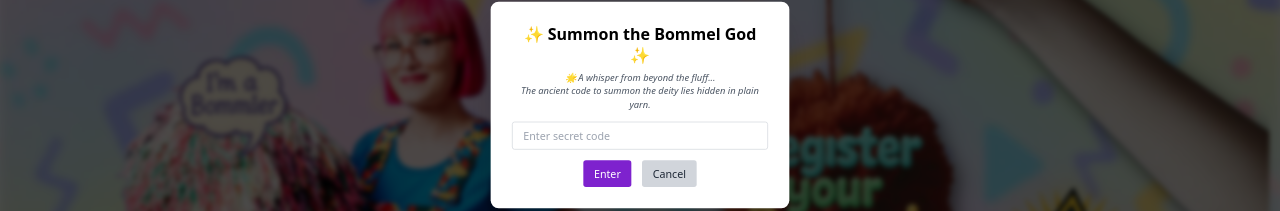
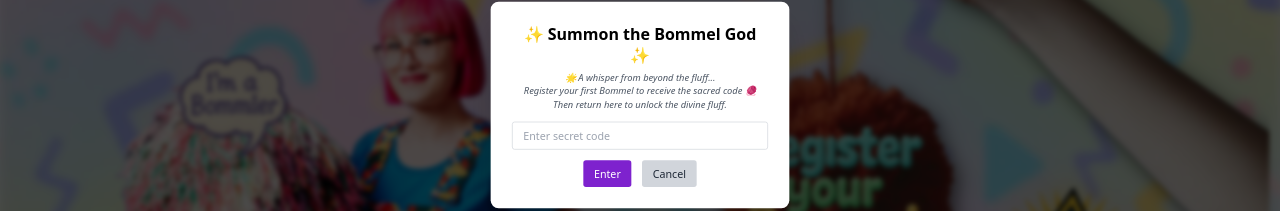
Before and after one commit to eatingpeoplelabel/mybommel, a Next.js app: page / in a window 1280 px wide. Both pictures are taken after a click on the button 1073 px from the left and 506 px from the top of the page. Shown: the part 255-466 px from the top of the page. Built offline with nearby package versions, Linux system fonts and the light colour scheme; no server answers; the database is empty.

Commit message:
Update: general improvements and fixes

```diff
--- a/components/DesktopHome.tsx
+++ b/components/DesktopHome.tsx
@@ -184,9 +184,10 @@ export default function DesktopHome() {
                 <div className="bg-white rounded-xl p-8 max-w-md w-full text-center shadow-2xl relative">
                   <h2 className="text-2xl font-bold mb-2">✨ Summon the Bommel God ✨</h2>
                   <p className="text-sm text-gray-600 italic mb-4">
-                    🌟 A whisper from beyond the fluff...<br />
-                    The ancient code to summon the deity lies hidden in plain yarn.
-                  </p>
+  🌟 A whisper from beyond the fluff...<br />
+  Register your first Bommel to receive the sacred code 🧶<br />
+  Then return here to unlock the divine fluff.
+</p>
                   <input
                     type="password"
                     placeholder="Enter secret code"
```
